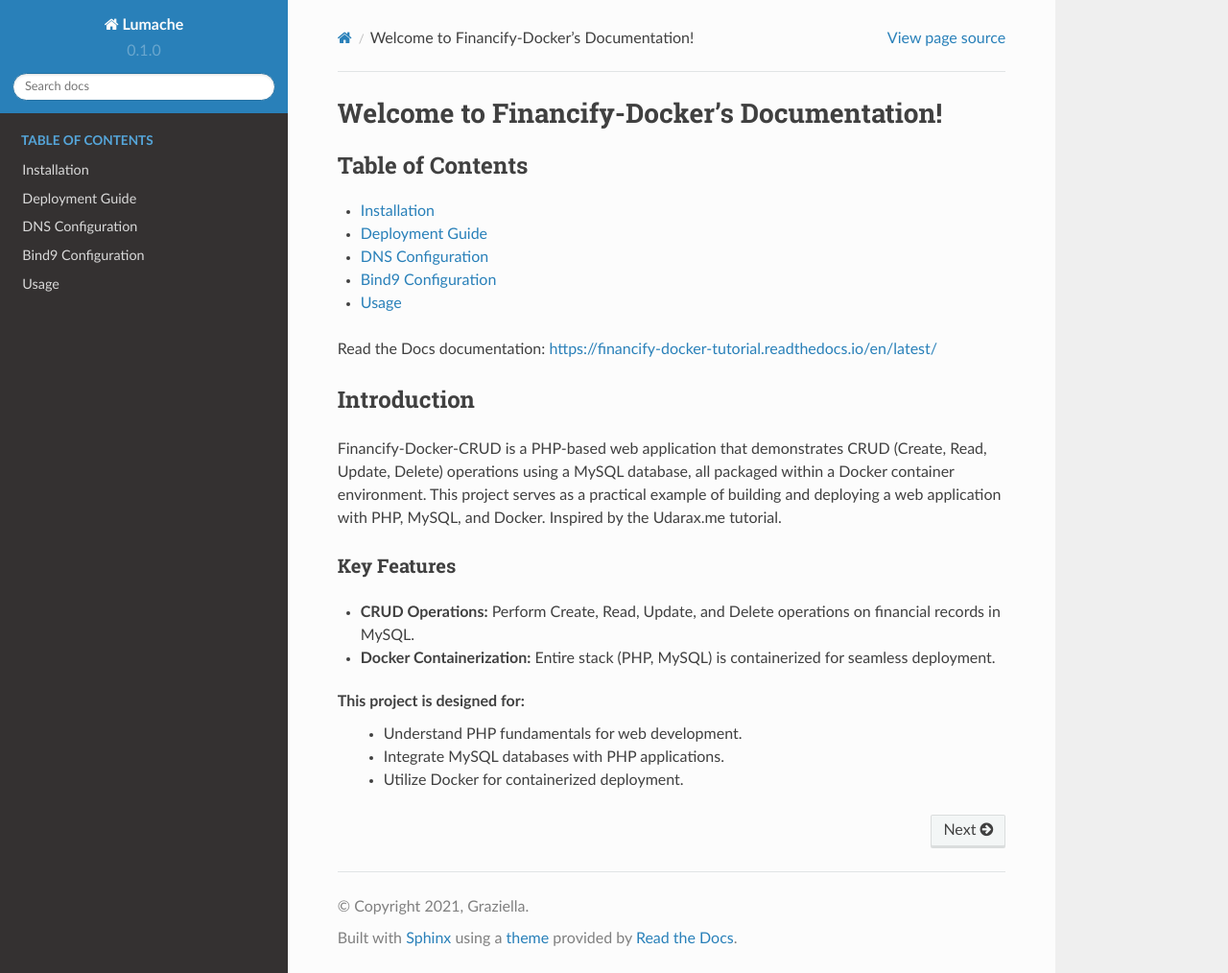
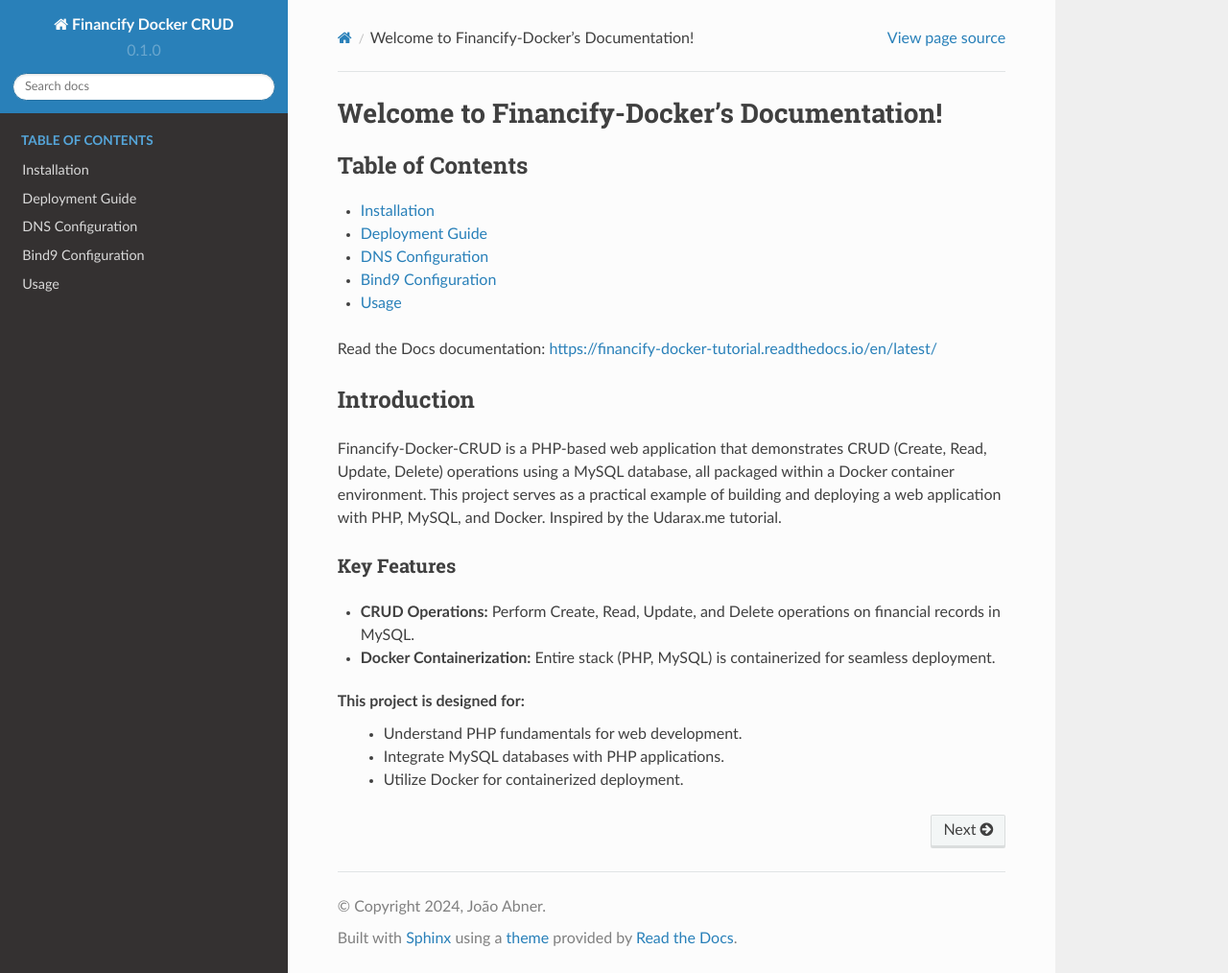
Before and after one commit to Joao-Abner/financify-docker-tutorial, a Sphinx documentation site: the page built from docs/source/index.rst, in a window 1280 px wide and 1014 px high. Shown: the whole window at 96% size. Built offline with Sphinx 7.4.7 and the Read the Docs theme 2.0.0, drawn with Linux system fonts in a browser that asks for light colours.

Commit message:
Update Conf.py

```diff
--- a/docs/source/conf.py
+++ b/docs/source/conf.py
@@ -2,9 +2,9 @@
 
 # -- Project information
 
-project = 'Lumache'
-copyright = '2021, Graziella'
-author = 'Graziella'
+project = 'Financify Docker CRUD'
+copyright = '2024, João Abner'
+author = 'João Abner'
 
 release = '0.1'
 version = '0.1.0'
```
